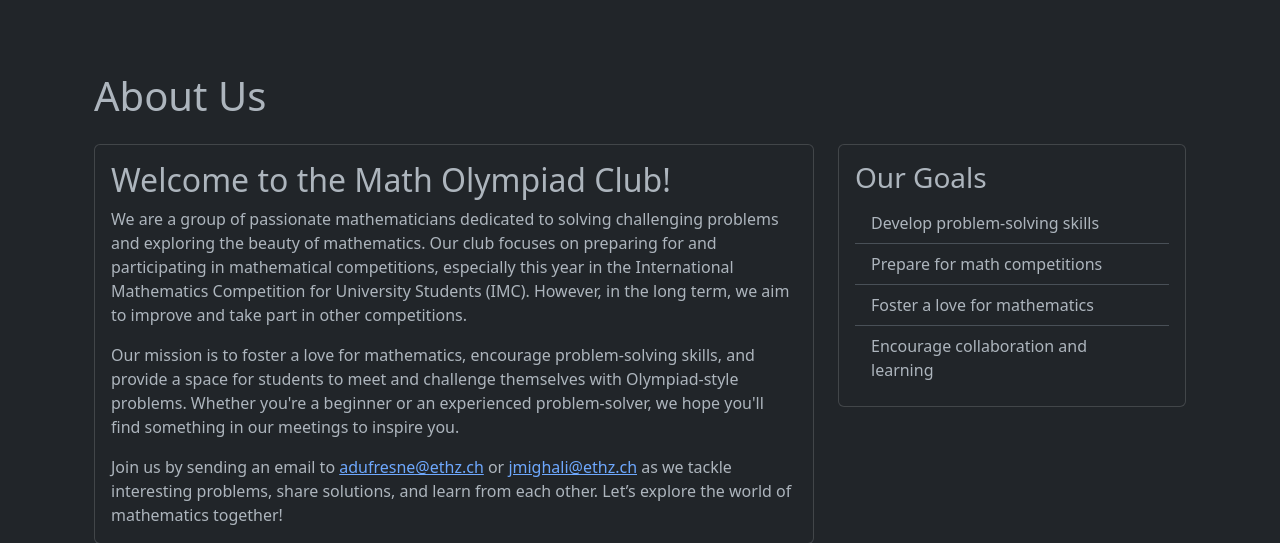
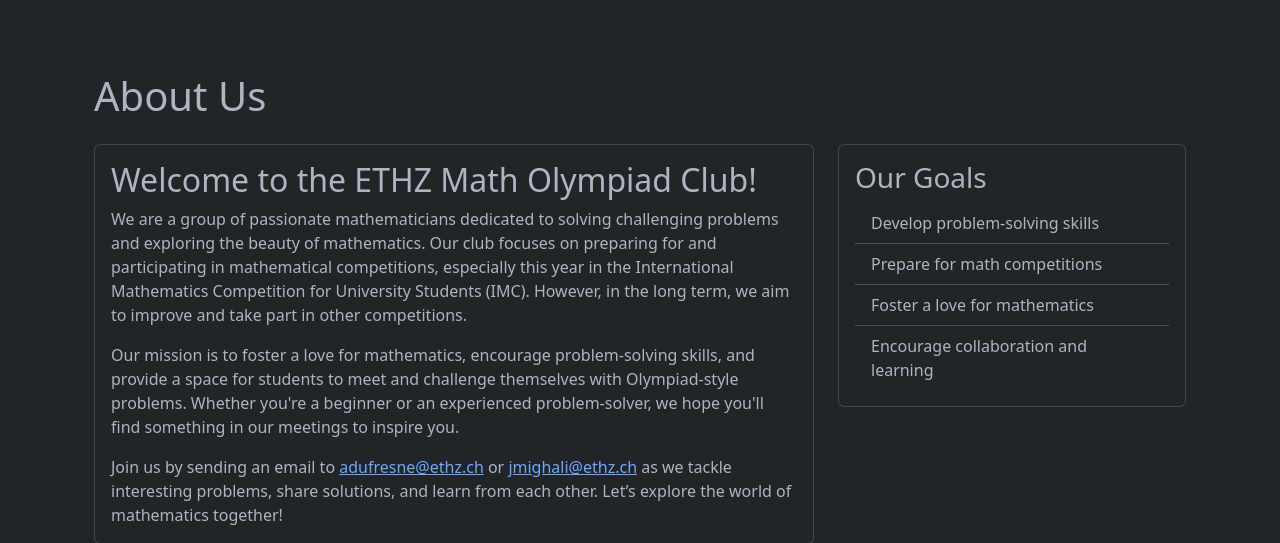
Before and after one commit to AntoineduFresne/ETHZ-Olympiad-Math-Club, a Flask app: page /about in a window 1280 px wide. Shown: the part 56-599 px from the top of the page. Run offline with Flask 3, Linux system fonts and the light colour scheme; some libraries are stand-ins or nearby versions; some web fonts are replaced.

Commit message:
Update about.html

```diff
--- a/templates/about.html
+++ b/templates/about.html
@@ -8,7 +8,7 @@
         <div class="col-md-8">
             <div class="card">
                 <div class="card-body">
-                    <h2 class="card-title">Welcome to the Math Olympiad Club!</h2>
+                    <h2 class="card-title">Welcome to the ETHZ Math Olympiad Club!</h2>
                     <p class="card-text">
                         We are a group of passionate mathematicians dedicated to solving challenging problems and exploring the beauty of mathematics. Our club focuses on preparing for and participating in mathematical competitions, especially this year in the International Mathematics Competition for University Students (IMC). However, in the long term, we aim to improve and take part in other competitions.
                     </p>
```
